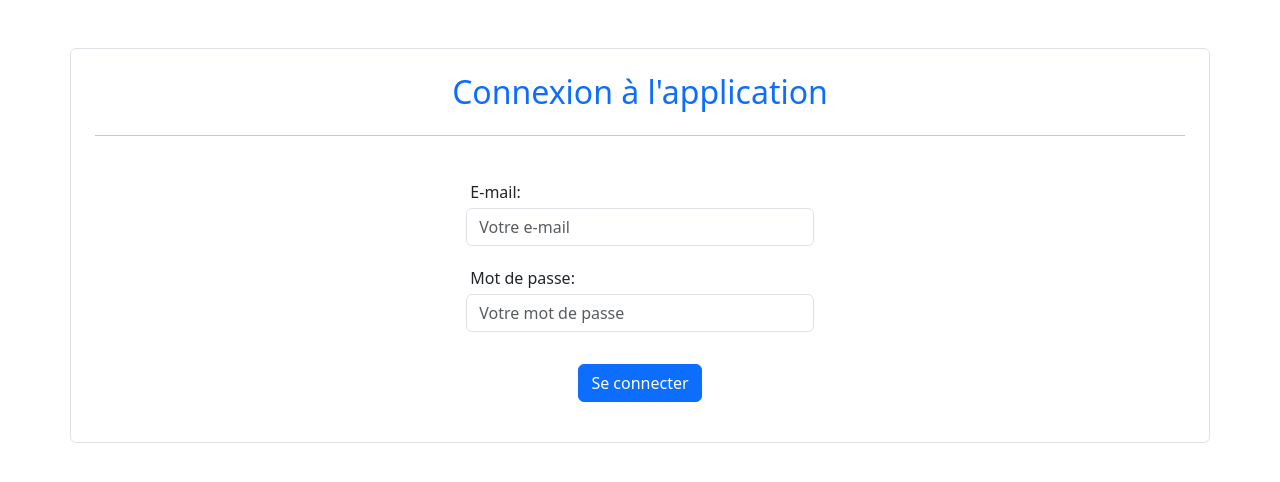
After one commit to Dinid89/AMELIN_DAVID_DEVOIR_10_TPAK, a PHP site: page /Views/Login.php in a window 1280 px wide. The commit adds this page. Shown: the top 482 px of the page. Run offline with PHP 8.4, Linux system fonts and the light colour scheme.

Commit message:
Page de connexion Creation

```diff
--- a/Views/ListTrajets.php
+++ b/Views/ListTrajets.php
@@ -21,7 +21,7 @@
       <th scope="col">Date</th>
       <th scope="col">Heure</th>
       <th scope="col">Places Disponibles</th>
-      <th scope="col">Informations</th>
+      <th scope="col">Actions</th>
     </tr>
   </thead>
   <tbody>
--- /dev/null
+++ b/Views/Login.php
@@ -0,0 +1,36 @@
+<!DOCTYPE html>
+<html lang="fr">
+<head>
+    <meta charset="UTF-8">
+    <meta name="viewport" content="width=device-width, initial-scale=1.0">
+    <title>Connexion</title>
+    <link href="https://cdn.jsdelivr.net/npm/bootstrap@5.3.0/dist/css/bootstrap.min.css" rel="stylesheet">
+
+</head>
+<body>
+    <div class="container mt-5 border border-color-primary p-4 rounded">
+        <h2 class="text-center mb-4 text-primary">Connexion à l'application</h2>
+        <hr class="color-primary">
+        <br>
+    <div class="row justify-content-center">
+        <div class="col-md-4">
+            <form action="/login" method="post" class="d-flex flex-column gap-3">
+                <div class="form-group">
+                    <label for="email" class="p-1">E-mail:</label>
+                    <input type="email" class="form-control" id="email" name="email" placeholder="Votre e-mail">
+                </div>
+                <div class="form-group">
+                    <label for="password" class="p-1">Mot de passe:</label>
+                    <input type="password" class="form-control" id="password" name="password" placeholder="Votre mot de passe">
+                </div>
+                <div class="d-flex justify-content-center p-3">
+                <button type="submit" class="btn btn-primary">Se connecter</button>
+                </div>
+            </form>
+        </div>
+    </div>
+</div>
+
+
+</body>
+</html>
```
Also changed, not shown: Controllers/LoginController.php (added, +50 -0 lines), Models/Login.php (added, +21 -0 lines), Public/index.php (+12 -5 lines), Views/Users.php (+5 -5 lines).
